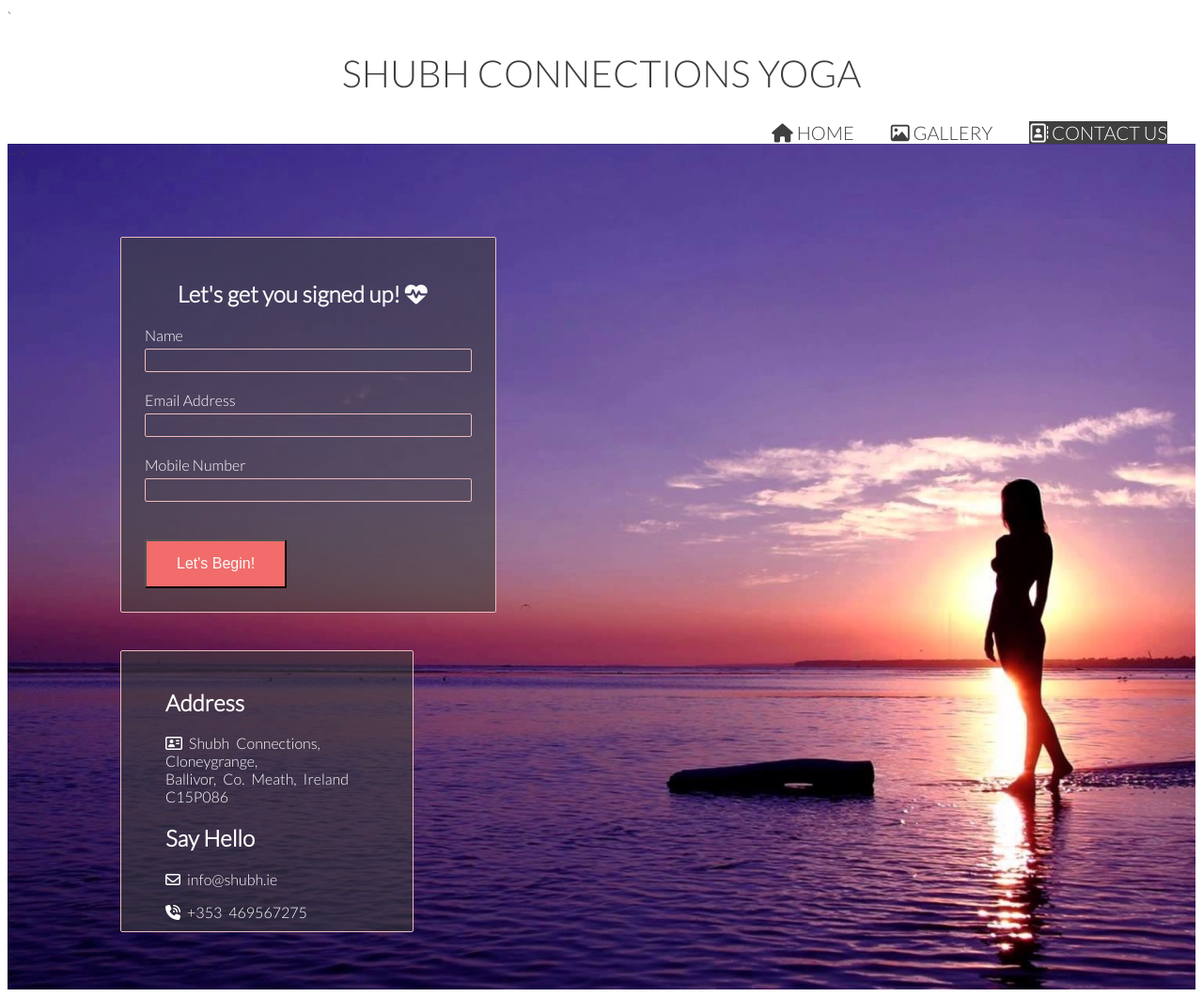
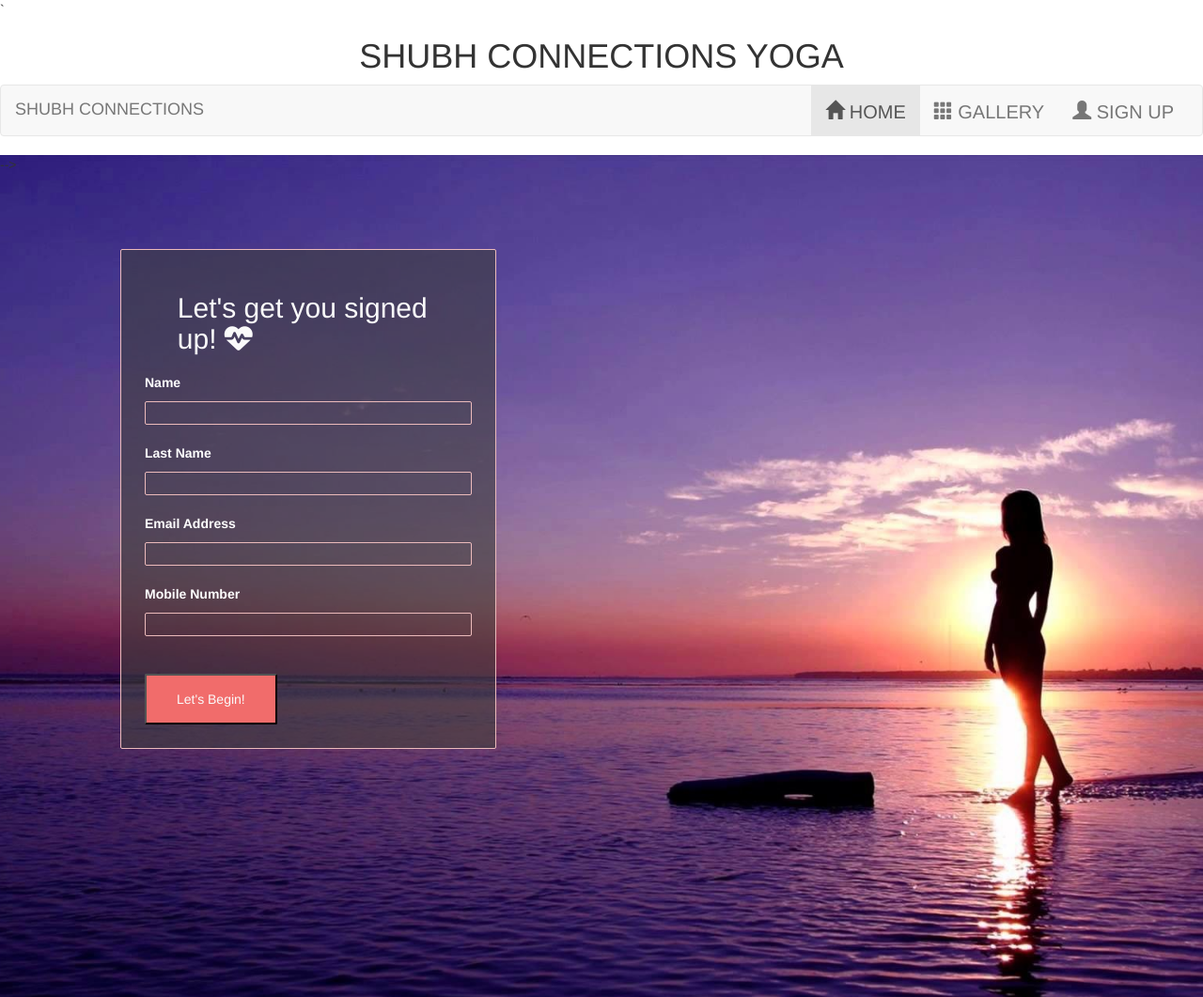
Before and after one commit to Tinks18/Yoga-project, a plain HTML site: page contact.html in a window 1280 px wide. Shown: the top 1061 px of the page at 94% size. Drawn offline with nearby package versions, Linux system fonts and the light colour scheme; grey boxes are pictures that could not be loaded.

Commit message:
add bootstrap to the contact.html page nav bar and remove the address form

```diff
--- a/contact.html
+++ b/contact.html
@@ -1,6 +1,20 @@
 <!DOCTYPE html>`
 <html lang="en">
-<head>
+    <head>
+        <meta charset="UTF-8">
+        <meta http-equiv="X-UA-Compatible" content="IE=edge">
+        <meta name="description" content="ShubhConnections for learning Mindfullness and Yoga in Navan,Dublin,Ireland">
+        <meta name="keywords" content="Yoga,Mindfullness,Navan,Dublin,Ireland">
+        <!-- <meta name="viewport" content="width=device-width, initial-scale=1.0"> -->
+        <link rel="stylesheet" href="assets/css/style.css">
+
+        <link rel="stylesheet" href="https://maxcdn.bootstrapcdn.com/bootstrap/3.4.1/css/bootstrap.min.css">
+        <script src="https://ajax.googleapis.com/ajax/libs/jquery/3.6.0/jquery.min.js"></script>
+        <script src="https://maxcdn.bootstrapcdn.com/bootstrap/3.4.1/js/bootstrap.min.js"></script>
+        <!-- <link rel="stylesheet" href="https://cdn.jsdelivr.net/npm/bootstrap@4.0.0/dist/css/bootstrap.min.css" integrity="sha384-Gn5384xqQ1aoWXA+058RXPxPg6fy4IWvTNh0E263XmFcJlSAwiGgFAW/dAiS6JXm" crossorigin="anonymous"> -->
+        <title>Shubh-Connections</title>
+      </head>
+<!-- <head>
     <meta charset="UTF-8">
     <meta http-equiv="X-UA-Compatible" content="IE=edge">
     <meta name="viewport" content="width=device-width, initial-scale=1.0">
@@ -8,16 +22,31 @@
     <meta name="keywords" content="Yoga,Mindfullness,Navan,Dublin,Ireland">
     <link rel="stylesheet" href="assets/css/style.css">
     <title>Document</title>
-</head>
+</head> -->
 <body>
     <header>
         <h1>Shubh Connections Yoga</h1>
 
-        <nav>
-            <a href="index.html" > <i class="fa fa-home" aria-hidden="true"></i> Home </a>
-            <a href="gallery.html" > <i class="fa fa-picture-o" aria-hidden="true"></i> Gallery </a>
-            <a href="contact.html" class="active"> <i class="fa fa-address-book-o" aria-hidden="true"></i> Contact Us </a>
-        </nav>
+        <nav class="navbar navbar-default">
+            <div class="container-fluid">
+              <div class="navbar-header">
+                <button type="button" class="navbar-toggle" data-toggle="collapse" data-target="#myNavbar">
+                  <span class="icon-bar"></span>
+                  <span class="icon-bar"></span>
+                  <span class="icon-bar"></span>
+                </button>
+                <a class="navbar-brand" href="#">Shubh Connections</a>
+              </div>
+              <div class="collapse navbar-collapse" id="myNavbar">
+                <ul class="nav navbar-nav navbar-right">
+                  <li class="active"><a href="index.html"><span class="glyphicon glyphicon-home"></span> Home</a></li>
+                  <li><a href="gallery.html"><span class="glyphicon glyphicon-th"></span> Gallery</a></li>
+                  <li><a href="contact.html"><span class="glyphicon glyphicon-user"></span> Sign Up</a></li>
+
+                </ul>
+              </div>
+            </div>
+          </nav>
 
     </header>
 
@@ -35,8 +64,8 @@
       <label for="name" > Name</label>
       <input class="text-input" id="fname" name="first_name" type="text" required>
 
-      <!-- <label for="lname" >Last Name</label> -->
-      <!-- <input class="text-input" id="lname" name="last_name" type="text" required> -->
+      <label for="lname" >Last Name</label>
+      <input class="text-input" id="lname" name="last_name" type="text" required>
 
       <label for="email" >Email Address</label>
       <input class="text-input" type="email" id="email" name="email_address" required>
@@ -48,7 +77,7 @@
            </form>
          </div>
 
-         <div  id="contact-us">
+         <!-- <div  id="contact-us">
 
              <div >
               <h2>Address    </h2>
@@ -57,7 +86,7 @@
               <p><i class="fa fa-envelope-o" aria-hidden="true"></i> info@shubh.ie </p>
               <p> <i class="fa fa-volume-control-phone" aria-hidden="true"></i>  +353 469567275</p>
              </div>
-         </div>
+         </div> -->
 
 
     </div>
@@ -84,6 +113,11 @@
                 aria-label="Visit our twitter page(opens in a new tab)"> <i class="fa fa-twitter-square" aria-hidden="true"></i> </a>
               </li>
              </ul>
+             <div>
+             <h2>Say Hello</h2>
+              <p><i class="fa fa-envelope-o" aria-hidden="true"></i> info@shubh.ie </p>
+              <p> <i class="fa fa-volume-control-phone" aria-hidden="true"></i>  +353 469567275</p>
+             </div>
 
          </footer>
           <!-- font awesome script -->
```
